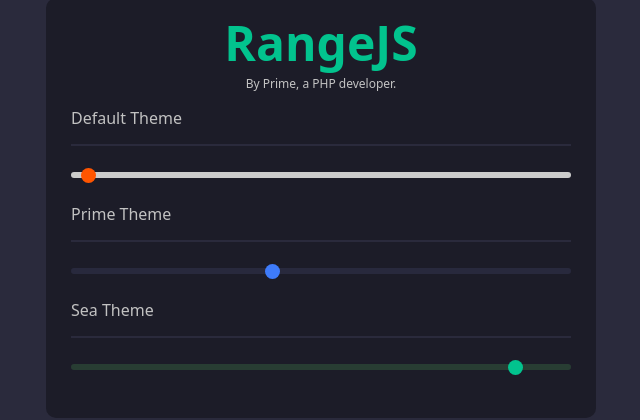
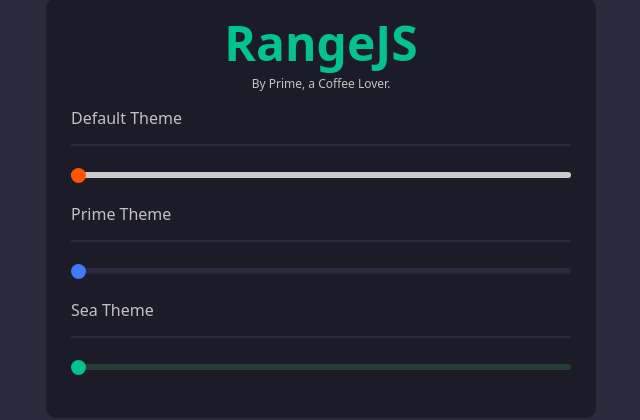
Before and after one commit to arbazargani/rangeJs, a plain HTML site: page index.html in a window 1280 px wide. Shown: the part 154-574 px from the top of the page, without its empty margins (319-959 px from the left). Drawn offline with Linux system fonts and the light colour scheme.

Commit message:
Better Readme.

```diff
--- a/index.html
+++ b/index.html
@@ -53,7 +53,7 @@
     <div class="wrapper">
         <div class="header">
             <span>RangeJS</span>
-            <span class="meta">By Prime, a PHP developer.</span>
+            <span class="meta">By Prime, a Coffee Lover.</span>
         </div>
 
 
@@ -79,14 +79,14 @@
         rangeJsinit({
             'theme':'default',
             'debug': false,
-            'value': 2,
+            'value': 0,
             'cfns': {
                 'input': () => { notif('on input triggered.') },
                 'change': () => { console.log('changed') }
             }
         }, '#range_default');
-        rangeJsinit({'theme':'prime', 'value': 40}, '#range_prime');
-        rangeJsinit({'theme':'sea', 'value': 90}, '#range_sea');
+        rangeJsinit({'theme':'prime', 'value': 0}, '#range_prime');
+        rangeJsinit({'theme':'sea', 'value': 0}, '#range_sea');
     </script>
 </body>
 </html>
```
Also changed, not shown: images/head.png, 1 other file.
